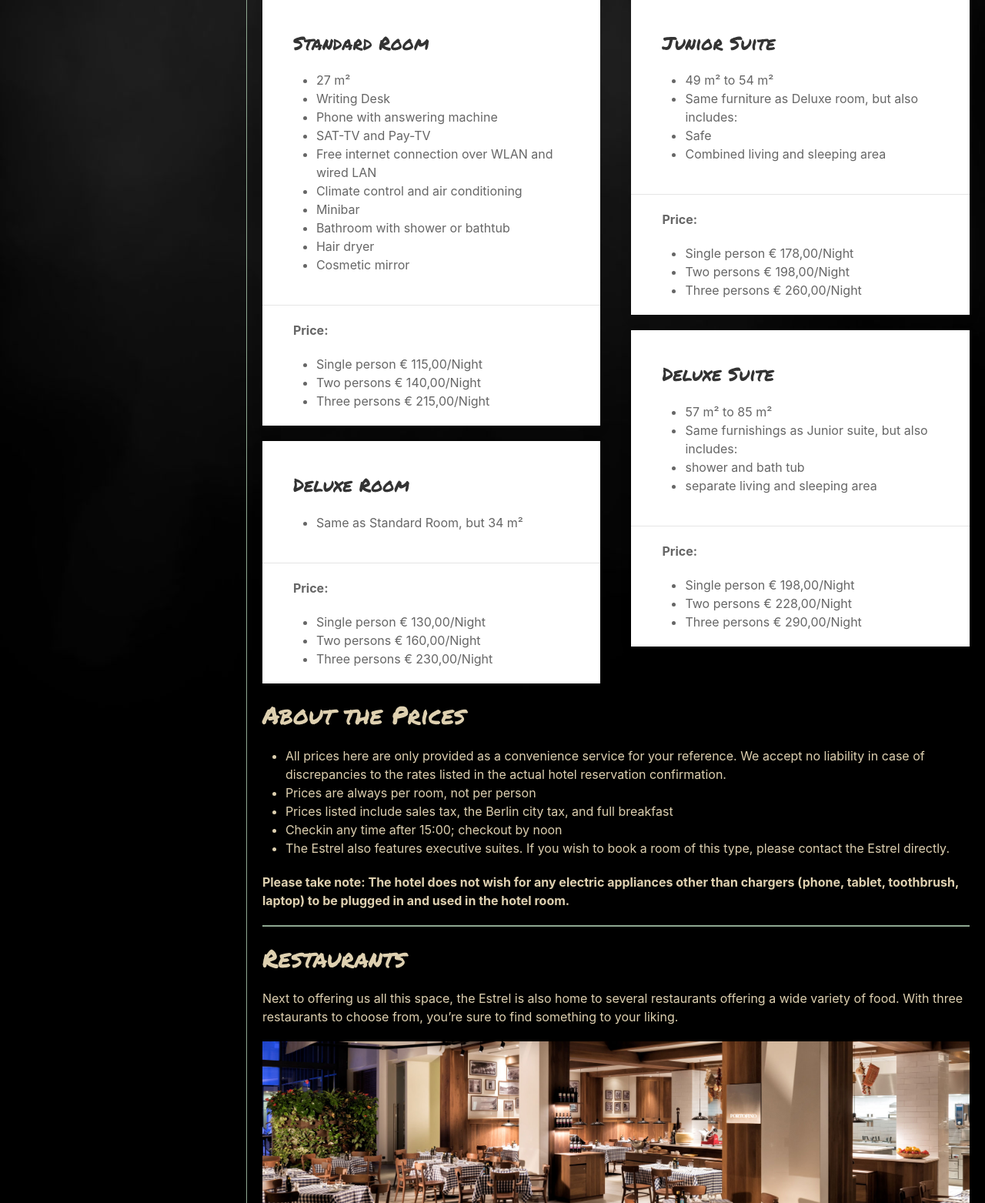
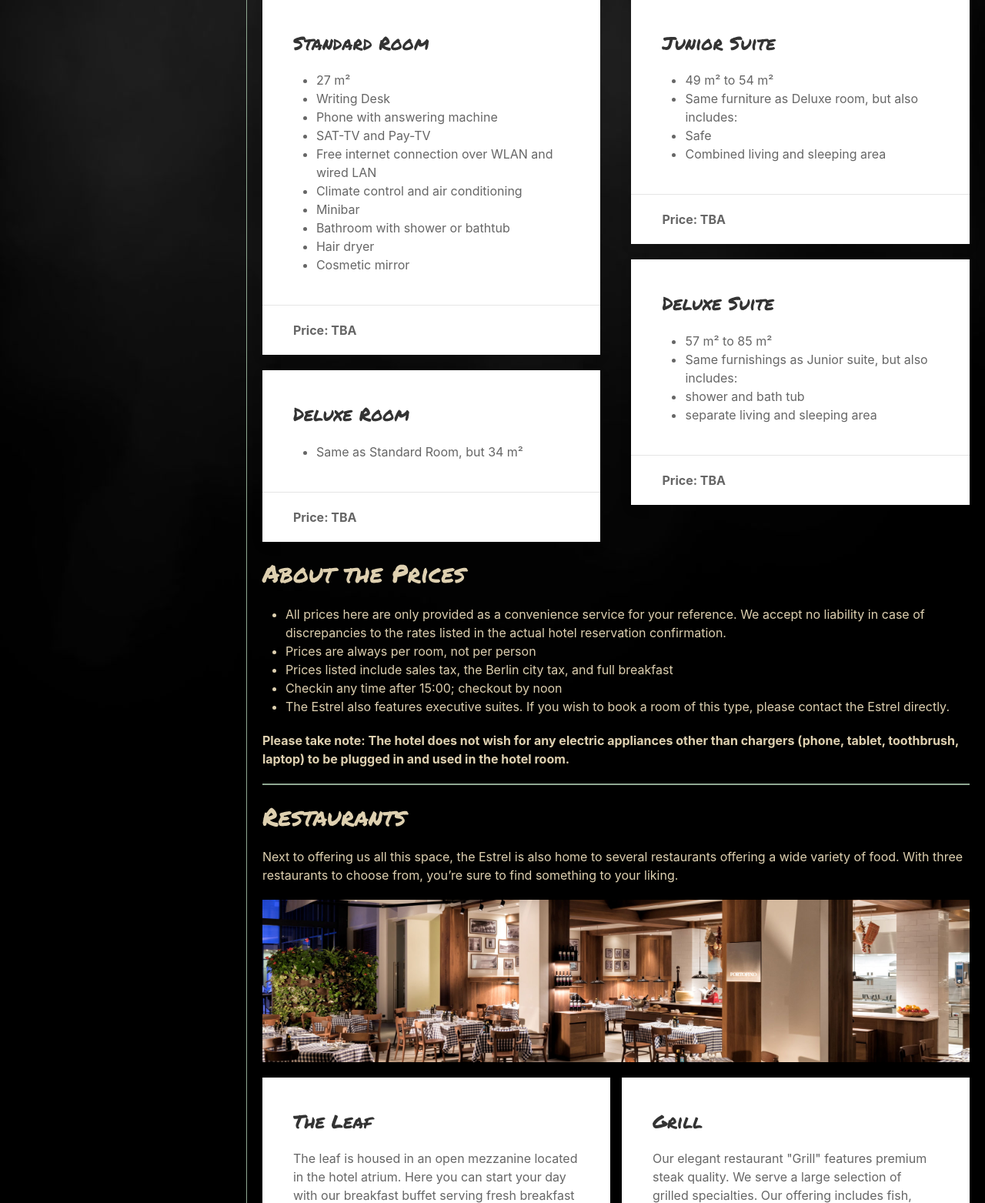
Before and after one commit to dogpixels/ef27, a PHP site: page /hotel in a window 1280 px wide. Shown: the part 928-2491 px from the top of the page at 77% size. Run offline with PHP 8.4, Linux system fonts and the light colour scheme; data that the repository does not hold is empty.

Commit message:
refactor: :lock: removed hotel prices
until confirmed by Nightfox

```diff
--- a/www/pages/hotel.php
+++ b/www/pages/hotel.php
@@ -58,12 +58,12 @@
 				</ul>
 			</div>
 			<div class="uk-card-footer">
-				<strong>Price:</strong>
-				<ul>
+				<strong>Price: TBA</strong>
+				<!-- <ul>
 					<li>Single person &euro;&nbsp;115,00/Night</li>
 					<li>Two persons &euro;&nbsp;140,00/Night</li>
 					<li>Three persons &euro;&nbsp;215,00/Night</li>
-				</ul>
+				</ul> -->
 			</div>
 		</div>
 		<div class="uk-card uk-card-default uk-margin-bottom" uk-scrollspy="cls:uk-animation-fade">
@@ -74,12 +74,12 @@
 				</ul>
 			</div>
 			<div class="uk-card-footer">
-				<strong>Price:</strong>
-				<ul>
+				<strong>Price: TBA</strong>
+				<!-- <ul>
 					<li>Single person &euro;&nbsp;130,00/Night</li>
 					<li>Two persons &euro;&nbsp;160,00/Night</li>
 					<li>Three persons &euro;&nbsp;230,00/Night</li>
-				</ul>
+				</ul> -->
 			</div>
 		</div>
 		<div class="uk-card uk-card-default uk-margin-bottom" uk-scrollspy="cls:uk-animation-fade">
@@ -93,12 +93,12 @@
 				</ul>
 			</div>
 			<div class="uk-card-footer">
-				<strong>Price:</strong>
-				<ul>
+				<strong>Price: TBA</strong>
+				<!-- <ul>
 					<li>Single person &euro;&nbsp;178,00/Night</li>
 					<li>Two persons &euro;&nbsp;198,00/Night</li>
 					<li>Three persons &euro;&nbsp;260,00/Night</li>
-				</ul>
+				</ul> -->
 			</div>
 		</div>
 		<div class="uk-card uk-card-default uk-margin-bottom" uk-scrollspy="cls:uk-animation-fade">
@@ -112,12 +112,12 @@
 				</ul>
 			</div>
 			<div class="uk-card-footer">
-				<strong>Price:</strong>
-				<ul>
+				<strong>Price: TBA</strong>
+				<!-- <ul>
 					<li>Single person &euro;&nbsp;198,00/Night</li>
 					<li>Two persons &euro;&nbsp;228,00/Night</li>
 					<li>Three persons &euro;&nbsp;290,00/Night</li>
-				</ul>
+				</ul> -->
 			</div>
 		</div>
 	</div>
```
